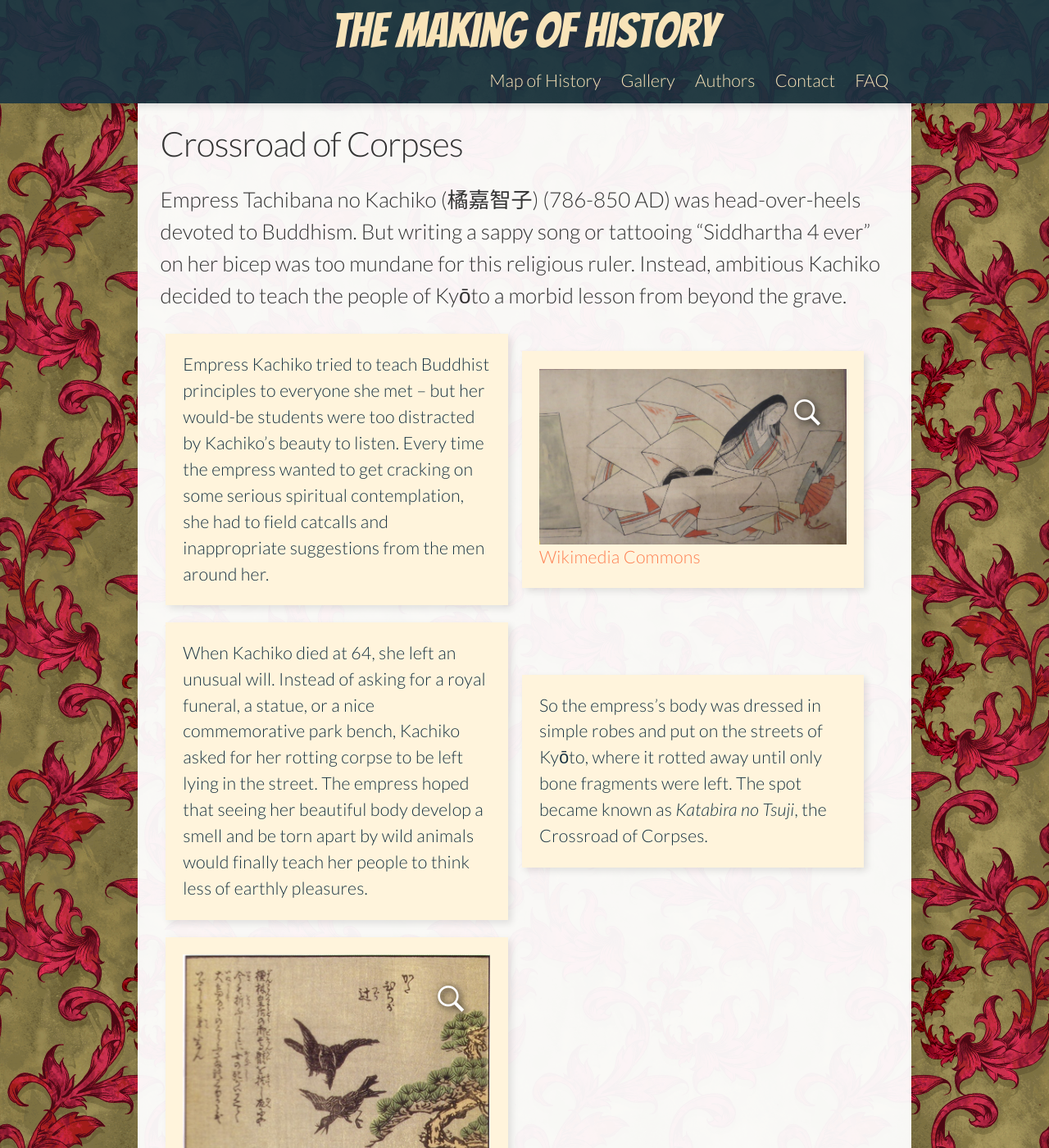
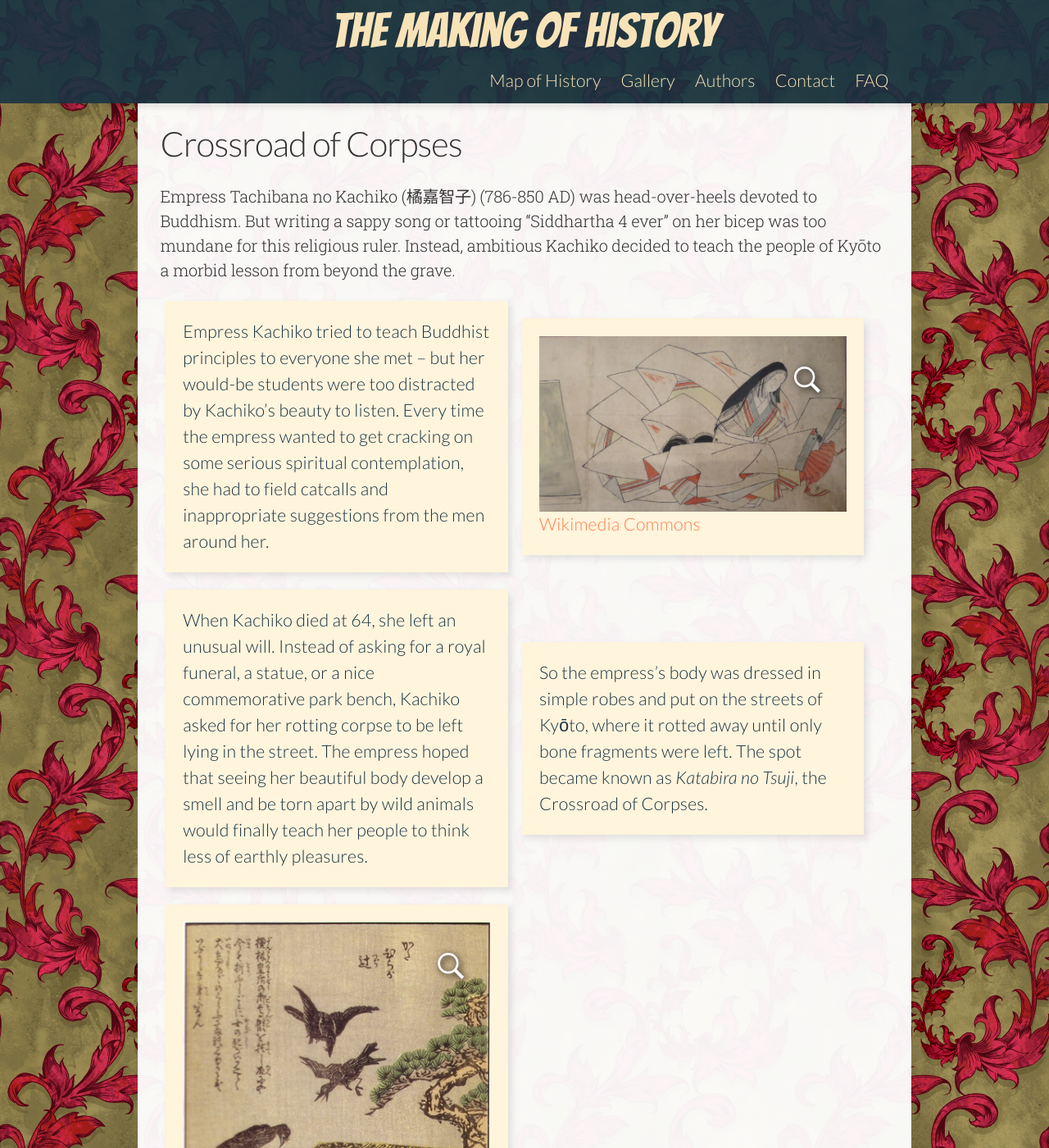
Before and after one commit to benadamstyles/making-of-history, a Jekyll site: the page built from _posts/2015-02-06-crossroad-of-corpses.md, in a window 1280 px wide and 1400 px high. Shown: the whole window at 82% size. Built offline with Jekyll 4.4.1, drawn with Linux system fonts in a browser that asks for light colours; some web fonts are replaced.

Commit message:
article layout improvements, included serif lede

```diff
--- a/_config.yml
+++ b/_config.yml
@@ -40,7 +40,7 @@
 
 prose:
   rooturl: ""
-  siteurl: "http://leeds-ebooks.github.io/making-of-history"
+  siteurl: "http://www.makingofhistory.com"
   media: "images"
   ignore:
     - '_includes'
--- a/_includes/head.html
+++ b/_includes/head.html
@@ -7,9 +7,11 @@
     <meta name="description" content="{{ site.description }}">
 
     <link href='http://fonts.googleapis.com/css?family=Bangers&text=TheMakingofHistory' rel='stylesheet' type='text/css'>
-    <link href='http://fonts.googleapis.com/css?family=Eater&text=HoridSlmyWeDafuGKokcansNtLsy' rel='stylesheet' type='text/css'>
+    <!-- <link href='http://fonts.googleapis.com/css?family=Eater&text=HoridSlmyWeDafuGKokcansNtLsy' rel='stylesheet' type='text/css'> -->
     <!-- <link href='http://fonts.googleapis.com/css?family=Open+Sans:300italic,300|Signika:400,700,600' rel='stylesheet' type='text/css'> -->
-    <link href='http://fonts.googleapis.com/css?family=Lato:300,700,300italic,700italic&subset=latin,latin-ext' rel='stylesheet' type='text/css'>
+    <link href='http://fonts.googleapis.com/css?family=Lato:300,700,300italic,700italic' rel='stylesheet' type='text/css'>
+    <!-- <link href='http://fonts.googleapis.com/css?family=Merriweather:300,700,300italic,700italic' rel='stylesheet' type='text/css'> -->
+    <link href='http://fonts.googleapis.com/css?family=Roboto+Slab:300,700,300italic,700italic' rel='stylesheet' type='text/css'>
     <link rel="stylesheet" href="{{ '/css/main.css' | prepend: site.baseurl }}">
     <link rel="canonical" href="{{ page.url | replace:'index.html','' | prepend: site.baseurl | prepend: site.url }}">
 
--- a/_posts/2015-02-06-crossroad-of-corpses.md
+++ b/_posts/2015-02-06-crossroad-of-corpses.md
@@ -9,20 +9,20 @@
   - "lee-bellamy"
 ---
 
-### Empress Tachibana no Kachiko (橘嘉智子) (786-850 AD) was head-over-heels devoted to Buddhism. But writing a sappy song or tattooing “Siddhartha 4 ever” on her bicep was too mundane for this religious ruler. Instead, ambitious Kachiko decided to teach the people of Kyōto a morbid lesson from beyond the grave.
+#### Empress Tachibana no Kachiko (橘嘉智子) (786-850 AD) was head-over-heels devoted to Buddhism. But writing a sappy song or tattooing “Siddhartha 4 ever” on her bicep was too mundane for this religious ruler. Instead, ambitious Kachiko decided to teach the people of Kyōto a morbid lesson from beyond the grave.
 
 Empress Kachiko tried to teach Buddhist principles to everyone she met -- but her would-be students were too distracted by Kachiko’s beauty to listen. Every time the empress wanted to get cracking on some serious spiritual contemplation, she had to field catcalls and inappropriate suggestions from the men around her.
 
-![An anonymous 18th century artist's representation of Kachiko, titled Nine Stages of Decomposition of the Heian Period Empress Danrin. 18th century Japan. Honolulu Museum of Art, Richard Lane Collection.]({{site.baseurl}}/images/Nine_Stages_of_Decomposition_of_the_Heian_Period_Empress_Danrin_Honolulu_Museum_of_Art_II.JPG "An anonymous 18th century artist's representation of Kachiko, titled Nine Stages of Decomposition of the Heian Period Empress Danrin. 18th century Japan. Honolulu Museum of Art, Richard Lane Collection.") [Wikimedia Commons](http://commons.wikimedia.org/wiki/File:Nine_Stages_of_Decomposition_of_the_Heian_Period_Empress_Danrin,_Honolulu_Museum_of_Art_II.JPG)
+![An anonymous 18th century artist's representation of Kachiko, titled Nine Stages of Decomposition of the Heian Period Empress Danrin. 18th century Japan. Honolulu Museum of Art, Richard Lane Collection.](/images/Nine_Stages_of_Decomposition_of_the_Heian_Period_Empress_Danrin_Honolulu_Museum_of_Art_II.JPG "An anonymous 18th century artist's representation of Kachiko, titled Nine Stages of Decomposition of the Heian Period Empress Danrin. 18th century Japan. Honolulu Museum of Art, Richard Lane Collection.") [Wikimedia Commons](http://commons.wikimedia.org/wiki/File:Nine_Stages_of_Decomposition_of_the_Heian_Period_Empress_Danrin,_Honolulu_Museum_of_Art_II.JPG)
 
 When Kachiko died at 64, she left an unusual will. Instead of asking for a royal funeral, a statue, or a nice commemorative park bench, Kachiko asked for her rotting corpse to be left lying in the street. The empress hoped that seeing her beautiful body develop a smell and be torn apart by wild animals would finally teach her people to think less of earthly pleasures.
 
 So the empress’s body was dressed in simple robes and put on the streets of Kyōto, where it rotted away until only bone fragments were left. The spot became known as _Katabira no Tsuji_, the Crossroad of Corpses.
 
-![Illustration of Kachiko from the Picture Book of a Hundred Tales - Ehon hyaku monogatari - vol. 1, Takehara Shunsensai 竹原春泉斎 and Tōkaen Michimaro 桃花園三千麿. c. 1841 AD.]({{site.baseurl}}/images/shunsenkatabiragatsuji.jpg "Illustration of Kachiko from the Picture Book of a Hundred Tales - Ehon hyaku monogatari - vol. 1, Takehara Shunsensai 竹原春泉斎 and Tōkaen Michimaro 桃花園三千麿. c. 1841 AD.") [Wikimedia Commons](https://commons.wikimedia.org/wiki/File:ShunsenKatabiragatsuji.jpg)
+![Illustration of Kachiko from the Picture Book of a Hundred Tales - Ehon hyaku monogatari - vol. 1, Takehara Shunsensai 竹原春泉斎 and Tōkaen Michimaro 桃花園三千麿. c. 1841 AD.](/images/shunsenkatabiragatsuji.jpg "Illustration of Kachiko from the Picture Book of a Hundred Tales - Ehon hyaku monogatari - vol. 1, Takehara Shunsensai 竹原春泉斎 and Tōkaen Michimaro 桃花園三千麿. c. 1841 AD.") [Wikimedia Commons](https://commons.wikimedia.org/wiki/File:ShunsenKatabiragatsuji.jpg)
 
 
-More Information & Sources
+### More Information & Sources
 
 > Kachiko’s morbid final farewell was tied to a Buddhist tradition that originated in India around the 3rd or 4th century AD. It was not unusual for people who could not afford a funeral to leave the bodies of their deceased family members in the open, where anyone could watch them decay (in Japan, internment was not common until the 14th century). Buddhist monks considered watching bodies decay an act of reflection, and a reminder not to be tempted by beautiful women.
 
--- a/_sass/_layout.scss
+++ b/_sass/_layout.scss
@@ -321,8 +321,7 @@
 }
 
 .home h2 {
-  box-shadow: 0 6px 6px -6px rgba(0,0,0,0.5);
-  // box-shadow: 0 5px 7px -4px black;
+  box-shadow: 0 6px 6px -6px rgba(0, 0, 0, 0.5);
 }
 
 .thumb {
@@ -345,10 +344,10 @@
 
   @for $i from 1 through $number-of-posts {
     &:nth-child(#{$i}) {
-      border-color: rgb(random(156)+49, random(156)+49, random(156)+49);
-      -webkit-transform: rotate(random(4)-2deg);
-          -ms-transform: rotate(random(4)-2deg);
-              transform: rotate(random(4)-2deg);
+      border-color: rgb(random(156) + 49, random(156) + 49, random(156) + 49);
+      -webkit-transform: rotate(random(4) - 2deg);
+          -ms-transform: rotate(random(4) - 2deg);
+              transform: rotate(random(4) - 2deg);
     }
   }
 
@@ -378,104 +377,3 @@
     cursor: pointer;
   }
 }
-
-// Posts
-
-.post-header {
-  margin-bottom: $spacing-unit;
-}
-
-.post-title {
-  font-size: 42px;
-  letter-spacing: -1px;
-  line-height: 1;
-
-  @include ipad {
-    font-size: 36px;
-  }
-}
-
-.post-content {
-  margin-bottom: $spacing-unit;
-  // -webkit-column-count: 2;
-  //    -moz-column-count: 2;
-  //         column-count: 2;
-  // @include ipad {
-  //   -webkit-column-count: 1;
-  //      -moz-column-count: 1;
-  //           column-count: 1;
-  // }
-
-  h2 {
-    font-size: 32px;
-
-    @include ipad {
-      font-size: 28px;
-    }
-  }
-
-  h3 {
-    font-size: 26px;
-
-    @include ipad {
-      font-size: 22px;
-    }
-  }
-
-  h4 {
-    font-size: 20px;
-
-    @include ipad {
-      font-size: 18px;
-    }
-  }
-
-  h2, h3, h4 {
-    max-width: 100%;
-  }
-
-  // p {
-  //   background-color: $background-color;
-  //   display: inline-block;
-  //   box-shadow: $base-shadow;
-  //   width: 98%;
-  //   padding: 1em;
-  //   margin-bottom: 1em;
-  //   // border-radius: 5px;
-  //   // border: 1px solid $grey-color-light;
-  // }
-
-  > p {
-    background-color: $background-color;
-    color: $alt-bg;
-    display: inline-block;
-    max-width: 47%;
-    vertical-align: middle;
-    box-shadow: $base-shadow;
-    padding: 1em;
-    margin: 0.5em 0.3em;
-    @include ipad {
-      max-width: 98%;
-    }
-    // border-radius: 5px;
-    // border: 1px solid $grey-color-light;
-  }
-  .post-footer {
-    display: block;
-    max-width: 100%;
-    box-shadow: none;
-    background-color: transparent;
-    // padding: 0;
-    margin-bottom: 1em;
-  }
-  ol.post-footer {
-    font-size: 0.8em;
-  }
-}
-
-.post-content,
-.page-content {
-  a, a:visited {
-    color: $pale-highlight;
-  }
-}
--- a/_sass/_posts.sass
+++ b/_sass/_posts.sass
@@ -1,3 +1,71 @@
+.post-header
+  margin-bottom: $spacing-unit
+
+.post-title
+  font-size: 42px
+  letter-spacing: -0.025em
+  line-height: 1
+
+  +ipad
+    font-size: 36px
+
+.post-content
+  margin-bottom: $spacing-unit
+
+  h2
+    font-size: 32px
+
+    +ipad
+      font-size: 28px
+
+  h3
+    font-size: 26px
+
+    +ipad
+      font-size: 22px
+
+  h4
+    font-size: 20px
+    font-family: 'Roboto Slab', serif
+    // font-family: 'Merriweather', serif
+    letter-spacing: -0.01em
+
+    +ipad
+      font-size: 18px
+
+  h2,
+  h3,
+  h4
+    max-width: 100%
+
+  > p
+    background-color: $background-color
+    color: $alt-bg
+    display: inline-block
+    max-width: 47%
+    vertical-align: middle
+    box-shadow: $base-shadow
+    padding: 1em
+    margin: 0.5em 0.3em
+
+    +ipad
+      max-width: 98%
+
+  .post-footer
+    display: block
+    max-width: 100%
+    box-shadow: none
+    background-color: transparent
+    margin-top: 1em
+
+  ol.post-footer
+    font-size: 0.8em
+
+.post-content,
+.page-content
+  a, a:visited
+    color: $pale-highlight
+
 .zoom-hint
   position: absolute
   font-size: 2em
--- a/src/footer-setup.js
+++ b/src/footer-setup.js
@@ -8,8 +8,6 @@
             textContent.trim().toLowerCase().startsWith('more information')
           );
 
-    footerStart.style.fontWeight = 'bold'
-
     let el = footerStart
 
     while (el.nextElementSibling) {
```
Also changed, not shown: _posts/2015-06-19-historic-hotties-dom-joao-vi-king-john-vi.md (+3 -3 lines).
